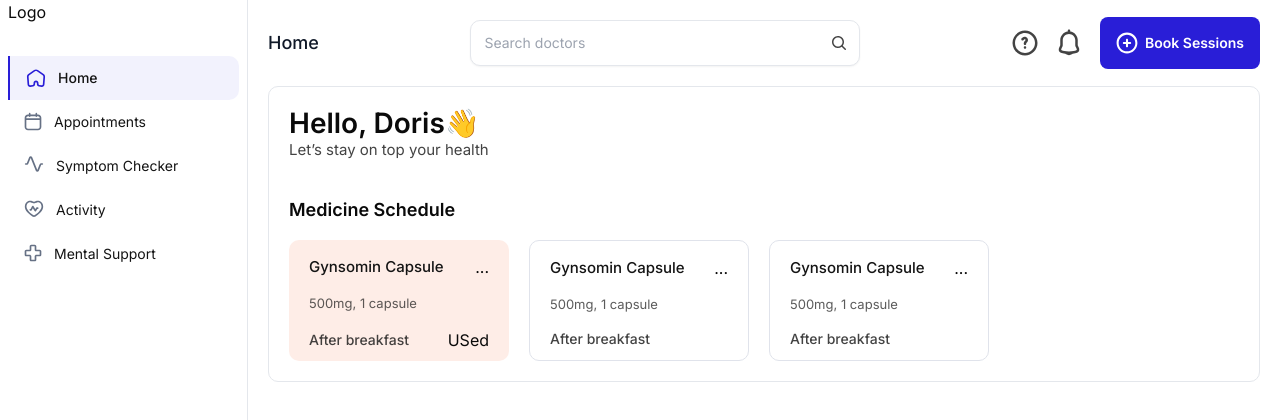
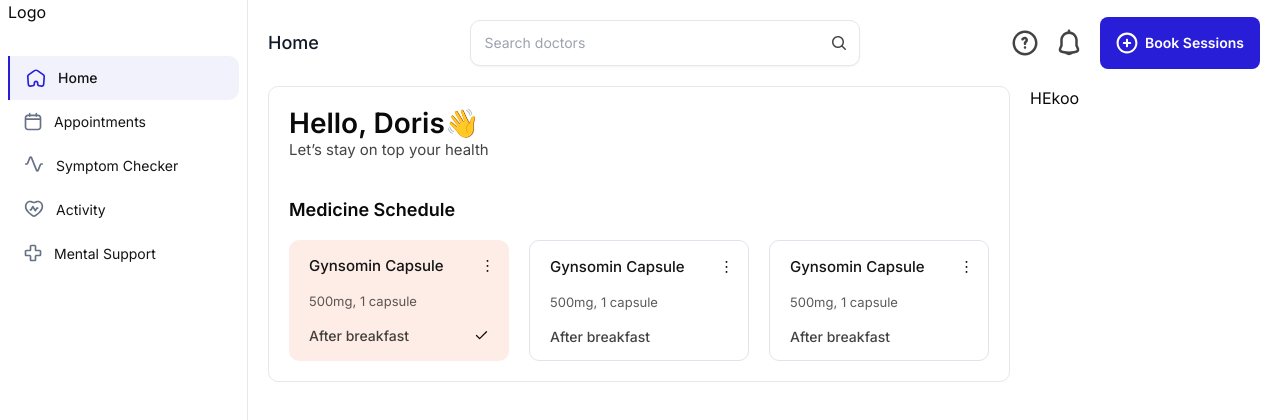
Before and after one commit to TimothyBabatu13/AegisHealth-Smart, a Next.js app in the folder aegis-health-smart/: page / in a window 1280 px wide. Shown: the top 420 px of the page. Built offline with nearby package versions, Linux system fonts and the light colour scheme; no server answers.

Commit message:
Fixed the issue coming from using of camelCase instead of 'hypen' the svg used

```diff
--- a/aegis-health-smart/src/app/(screens)/components/MedicineScheduleCard.tsx
+++ b/aegis-health-smart/src/app/(screens)/components/MedicineScheduleCard.tsx
@@ -1,3 +1,6 @@
+import { ThreeDotsIcon } from "@/components/Svgs"
+import { CheckIcon } from "lucide-react"
+
 interface MedicineScheduleCardType {
     name: string,
     qty: string,
@@ -12,12 +15,12 @@ const MedicineScheduleCard = ({ name, qty, time, isUsed, active, className } : M
     <div role="button" className={`w-[220px] cursor-pointer ${active ? 'bg-[#FEEDE7]' : 'border-[0.5px] border-[#E0E3EB]'} ${className} h-[121px] rounded-[10px] py-[15px] px-5`}>
         <div className="flex items-center justify-between">
             <h4 className="text-[15px] text-[#141414] font-medium leading-[21.75px]">{name}</h4>
-            <button>...</button>
+            <button><ThreeDotsIcon /></button>
         </div>
         <h5 className="text-[13px] text-[#141414B2] my-[15px] font-normal leading-[18.85px]">{qty}</h5>
         <div className="flex items-center justify-between">
             <h6 className=" text-sm text-[#141414CC] font-medium leading-[20.3px]">{time}</h6>
-            {isUsed ? <button>USed</button> : ''}
+            {isUsed ? <button><CheckIcon className="w-[15px] h-[15px]"/></button> : ''}
         </div>
     </div>
   )
--- a/aegis-health-smart/src/app/(screens)/layout.tsx
+++ b/aegis-health-smart/src/app/(screens)/layout.tsx
@@ -1,6 +1,5 @@
 import Header from "@/components/Header";
 import NavBar from "@/components/NavBar";
-import PageWrapper from "@/components/PageWrapper";
 import ProtectedRoute from "@/components/ProtectedRoute";
 
 const layout = ({
@@ -15,9 +14,7 @@ const layout = ({
             <NavBar />
             <section className="flex-1">
                 <Header />
-                <PageWrapper>
-                    {children}
-                </PageWrapper>
+                {children}
             </section>
         </main>
     </ProtectedRoute>
--- a/aegis-health-smart/src/app/(screens)/page.tsx
+++ b/aegis-health-smart/src/app/(screens)/page.tsx
@@ -1,12 +1,19 @@
+import PageWrapper from "@/components/PageWrapper";
 import MedicineSchedule from "./components/MedicineSchedule";
 
 export default function Home() {
   return (
-      <section>
-        <div>
+      <section className="flex">
+        <PageWrapper>
+
           <h2 className="text-[28px] font-semibold leading-[33.6px]">Hello, Doris👋</h2>
           <h3 className="text-[15px] text-[#141414CC] font-normal leading-[20px]">Let’s stay on top your health</h3>
           <MedicineSchedule />
+        </PageWrapper>
+        {/* <div className="border-[0.7px] border-[#E4E7EC]"> */}
+        {/* </div> */}
+        <div>
+          HEkoo
         </div>
       </section>
   );
--- a/aegis-health-smart/src/components/Svgs.tsx
+++ b/aegis-health-smart/src/components/Svgs.tsx
@@ -14,7 +14,7 @@ export const HomeIcon = ({className, active} : IconClassNameType) => {
 export const AppointmentIcon = ({className, active} : IconClassNameType) => {
     return(
         <svg width="18" className={className} height="19" viewBox="0 0 18 19" fill="none" xmlns="http://www.w3.org/2000/svg">
-            <path fill-rule="evenodd" clipRule="evenodd" d="M5.66699 0.833496C6.12723 0.833496 6.50033 1.20659 6.50033 1.66683V2.50016H11.5003V1.66683C11.5003 1.20659 11.8734 0.833496 12.3337 0.833496C12.7939 0.833496 13.167 1.20659 13.167 1.66683V2.50016H14.0003C15.8413 2.50016 17.3337 3.99255 17.3337 5.8335V15.0002C17.3337 16.8411 15.8413 18.3335 14.0003 18.3335H4.00033C2.15938 18.3335 0.666992 16.8411 0.666992 15.0002V5.8335C0.666992 3.99255 2.15938 2.50016 4.00033 2.50016H4.83366V1.66683C4.83366 1.20659 5.20676 0.833496 5.66699 0.833496ZM11.5003 4.16683C11.5003 4.62707 11.8734 5.00016 12.3337 5.00016C12.7939 5.00016 13.167 4.62707 13.167 4.16683H14.0003C14.9208 4.16683 15.667 4.91302 15.667 5.8335V6.25016H2.33366V5.8335C2.33366 4.91302 3.07985 4.16683 4.00033 4.16683H4.83366C4.83366 4.62707 5.20676 5.00016 5.66699 5.00016C6.12723 5.00016 6.50033 4.62707 6.50033 4.16683H11.5003ZM15.667 7.91683H2.33366V15.0002C2.33366 15.9206 3.07985 16.6668 4.00033 16.6668H14.0003C14.9208 16.6668 15.667 15.9206 15.667 15.0002V7.91683Z" fill={active ? "#291ED7" : "#667185"}/>
+            <path fillRule="evenodd" clipRule="evenodd" d="M5.66699 0.833496C6.12723 0.833496 6.50033 1.20659 6.50033 1.66683V2.50016H11.5003V1.66683C11.5003 1.20659 11.8734 0.833496 12.3337 0.833496C12.7939 0.833496 13.167 1.20659 13.167 1.66683V2.50016H14.0003C15.8413 2.50016 17.3337 3.99255 17.3337 5.8335V15.0002C17.3337 16.8411 15.8413 18.3335 14.0003 18.3335H4.00033C2.15938 18.3335 0.666992 16.8411 0.666992 15.0002V5.8335C0.666992 3.99255 2.15938 2.50016 4.00033 2.50016H4.83366V1.66683C4.83366 1.20659 5.20676 0.833496 5.66699 0.833496ZM11.5003 4.16683C11.5003 4.62707 11.8734 5.00016 12.3337 5.00016C12.7939 5.00016 13.167 4.62707 13.167 4.16683H14.0003C14.9208 4.16683 15.667 4.91302 15.667 5.8335V6.25016H2.33366V5.8335C2.33366 4.91302 3.07985 4.16683 4.00033 4.16683H4.83366C4.83366 4.62707 5.20676 5.00016 5.66699 5.00016C6.12723 5.00016 6.50033 4.62707 6.50033 4.16683H11.5003ZM15.667 7.91683H2.33366V15.0002C2.33366 15.9206 3.07985 16.6668 4.00033 16.6668H14.0003C14.9208 16.6668 15.667 15.9206 15.667 15.0002V7.91683Z" fill={active ? "#291ED7" : "#667185"}/>
         </svg>
 
     )
@@ -100,3 +100,14 @@ export const PlusIcon = ({ className } : IconClassNameType) => {
 
     )
 }
+
+export const ThreeDotsIcon = ()=> {
+    return(
+        <svg width="3" height="12" viewBox="0 0 3 12" fill="none" xmlns="http://www.w3.org/2000/svg">
+<path d="M2.4375 1C2.4375 1.51777 2.01777 1.9375 1.5 1.9375C0.982233 1.9375 0.5625 1.51777 0.5625 1C0.5625 0.482233 0.982233 0.0625 1.5 0.0625C2.01777 0.0625 2.4375 0.482233 2.4375 1Z" fill="#141414"/>
+<path d="M2.4375 6C2.4375 6.51777 2.01777 6.9375 1.5 6.9375C0.982233 6.9375 0.5625 6.51777 0.5625 6C0.5625 5.48223 0.982233 5.0625 1.5 5.0625C2.01777 5.0625 2.4375 5.48223 2.4375 6Z" fill="#141414"/>
+<path d="M1.5 11.9375C2.01777 11.9375 2.4375 11.5178 2.4375 11C2.4375 10.4822 2.01777 10.0625 1.5 10.0625C0.982233 10.0625 0.5625 10.4822 0.5625 11C0.5625 11.5178 0.982233 11.9375 1.5 11.9375Z" fill="#141414"/>
+</svg>
+
+    )
+}
```
